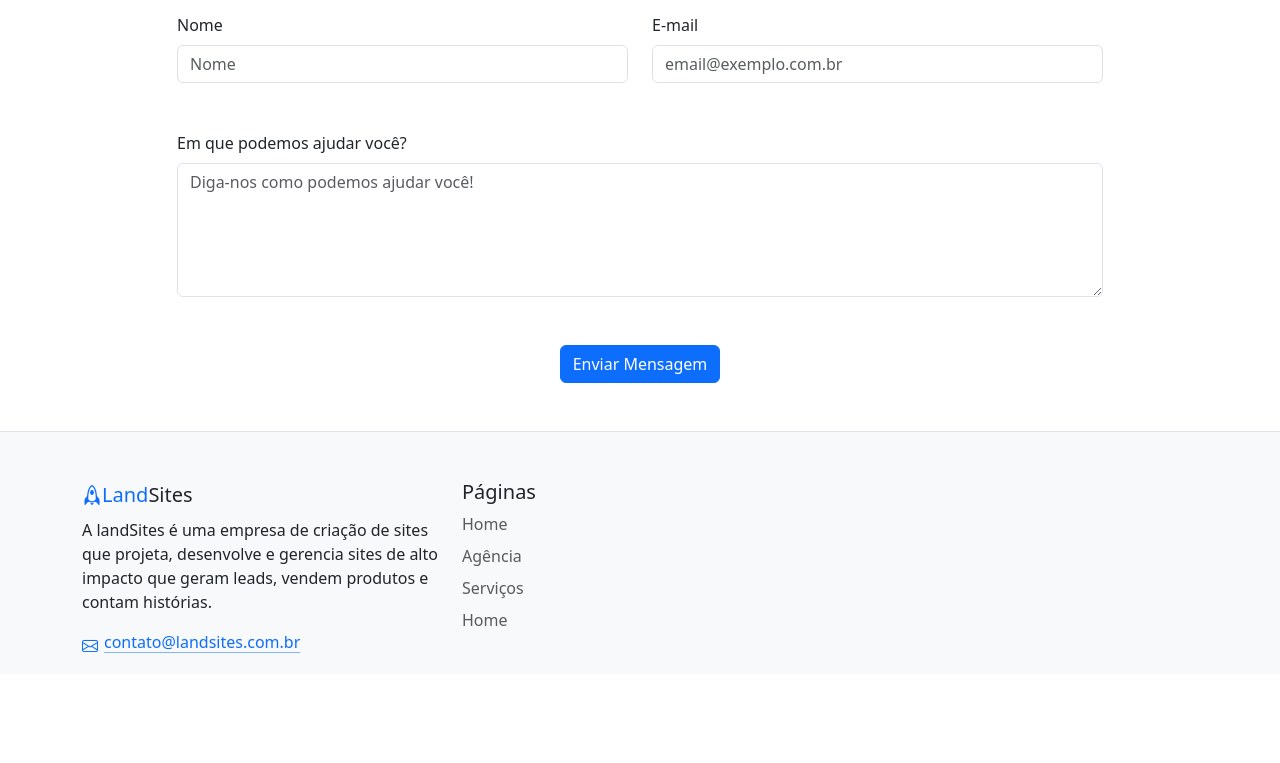
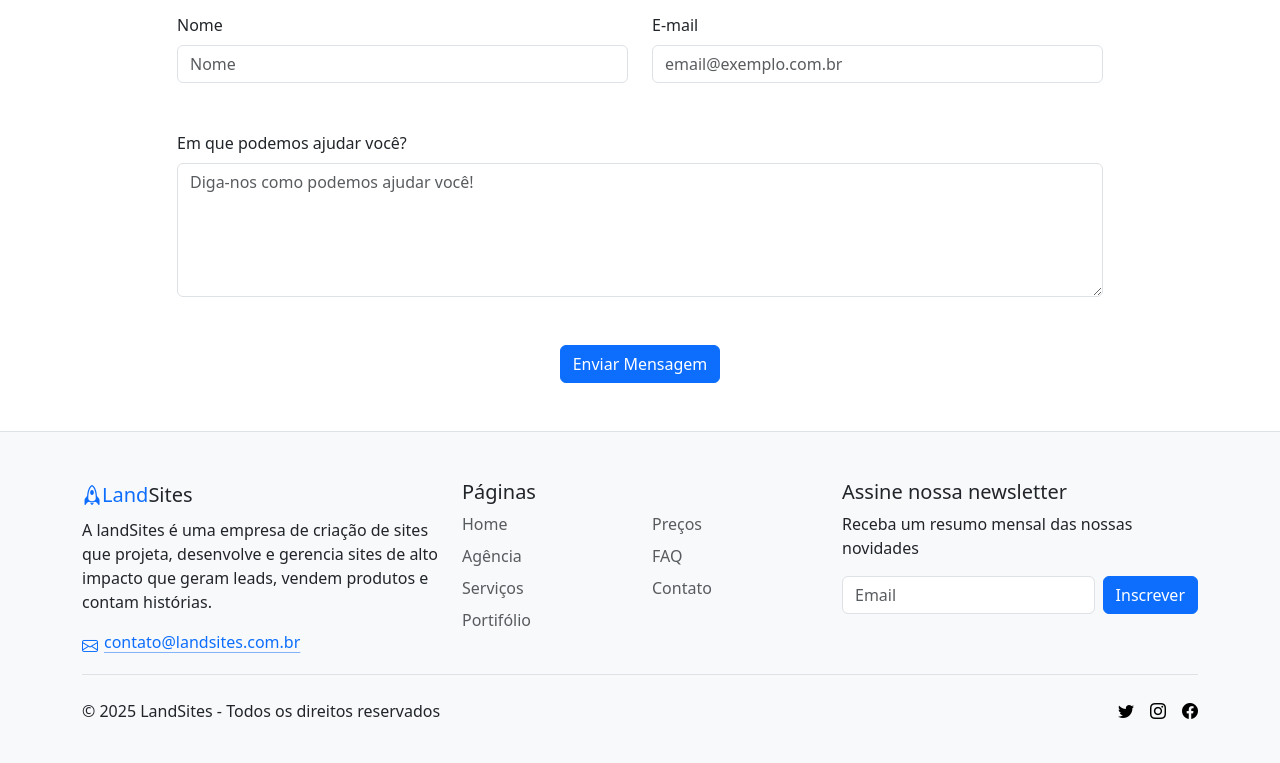
Before and after one commit to Liliampd/Desenvolvimento_de_Interfaces_Web_Frameworks_Front_End, a plain HTML site: page index.html in a window 1280 px wide. Shown: the part 5552-6315 px from the top of the page. Before the commit the page ends 6226 px from the top, so only its background shows below. Drawn offline with nearby package versions, Linux system fonts and the light colour scheme.

Commit message:
commit site PRONTO

```diff
--- a/index.html
+++ b/index.html
@@ -77,7 +77,7 @@
     <main>
       <!-- Corpo -->
        <!-- Section Home -->
-        <section class="mt-5">
+        <section id="home" class="mt-5">
           <div class="container">
              <div class="row align-items-center g-5"> <!--g-5 é a margem entre as colunas  -->
                 <div class="col-12 col-lg-6">
@@ -241,7 +241,7 @@
          </section>
 
          <!-- Section Características Design -->
-          <section class="mt-5 py-5">
+          <section id="servicos" class="mt-5 py-5">
             <div class="container">
               <div class="row align-items-center">
                 <div class="col-12 col-md-6">
@@ -347,7 +347,7 @@
             </div>
           </section>
           <!-- Section Portifólio -->
-          <section class="mt-5">
+          <section id="portifolio" class="mt-5">
             <div class="container">
               <div class="row justify-content-center mb-3">
                 <div class="col-12 col-md-10 col-lg-8 text-center">
@@ -410,7 +410,7 @@
 
           </section>
           <!-- Section preços -->
-           <section class="mt-5 py-5 border-top border-botton border-gray-300 bg-light">
+           <section id="precos" class="mt-5 py-5 border-top border-botton border-gray-300 bg-light">
             <div class="container">
               <div class="row justify-content-center mb-3">
                 <div class="col-12 col-md-10 col-lg-8 text-center">
@@ -503,7 +503,7 @@
 
             </section>
             <!-- Section FAQ -->
-    <section class="mt-5">
+    <section id="faq" class="mt-5">
       <div class="container">
         <div class="row justify-content-center mb-3">
           <div class="col-12 col-md-10 col-lg-8 text-center">
@@ -595,7 +595,7 @@
 
     </section>
     <!-- Section Call To Action -->
-     <section class="mt-5">
+     <section  id="contato" class="mt-5">
       <div class=" img-bg-call2action text-secondary px-4 py-5 text-center">
         <div class="py-5">
           <h2 class="display-6 fw-bold text-white">Comece do jeito certo e não se arrependa!</h2>
@@ -714,16 +714,57 @@
               <a href="#" class="icon-link"><i class="bi bi-envelope"></i>contato@landsites.com.br
               </a>
             </div>
-             <div class="col-12 col-md-4 mb-3">
+             <div class="col-6 col-md-2 mb-3">
               <h5>Páginas</h5>
               <ul class="nav flex-column">
                 <li class="nav-item mb-2"><a href="#home" class="nav-link p-0 text-body-secondary">Home</a></li>
                 <li class="nav-item mb-2"><a href="#agencia" class="nav-link p-0 text-body-secondary">Agência</a></li>
                 <li class="nav-item mb-2"><a href="#servicos" class="nav-link p-0 text-body-secondary">Serviços</a></li>
-                <li class="nav-item mb-2"><a href="#portifolio" class="nav-link p-0 text-body-secondary">Home</a></li>
+                <li class="nav-item mb-2"><a href="#portifolio" class="nav-link p-0 text-body-secondary">Portifólio</a></li>
 
               </ul>
             </div>
+            <div class="col-6 col-md-2 mb-3 mt-md-0">
+              <h5>&nbsp;</h5>
+               <ul class="nav flex-column">
+                <li class="nav-item mb-2"><a href="#precos" class="nav-link p-0 text-body-secondary">Preços</a></li>
+                <li class="nav-item mb-2"><a href="#faq" class="nav-link p-0 text-body-secondary">FAQ</a></li>
+                <li class="nav-item mb-2"><a href="#contato" class="nav-link p-0 text-body-secondary">Contato</a></li>
+
+              </ul>
+            </div>
+            <div class="col-12 col-md-4 mb-3">
+              <form>
+                <h5>Assine nossa newsletter</h5>
+                <p>Receba um resumo mensal das nossas novidades</p>
+                <div class="d-flex flex-column flex-sm-row w-100 gap-2">
+                  <label for="newsletter" class="visually-hidden">E-mail</label>
+                  <input id="newsletter" type="text" class="form-control" placeholder="Email">
+                  <button class="btn btn-primary" type="button">Inscrever</button>
+                </div>
+              </form>
+            </div>
+          </div>
+
+          <div class="d-flex flex-column flex-sm-row justify-content-between py-4 border-top">
+            <p>© 2025 LandSites - Todos os direitos reservados</p>
+            <ul class="list-unstyled d-flex">
+              <li class="ms-3">
+                <a class="link-body-emphasis" href="#">
+                  <i class="bi bi-twitter"></i>
+                </a>
+              </li>
+              <li class="ms-3">
+                <a class="link-body-emphasis" href="#">
+                  <i class="bi bi-instagram"></i>
+                </a>
+              </li>
+              <li class="ms-3">
+                <a class="link-body-emphasis" href="#">
+                  <i class="bi bi-facebook"></i>
+                </a>
+              </li>
+            </ul>
           </div>
         </div>
       </div>
```
